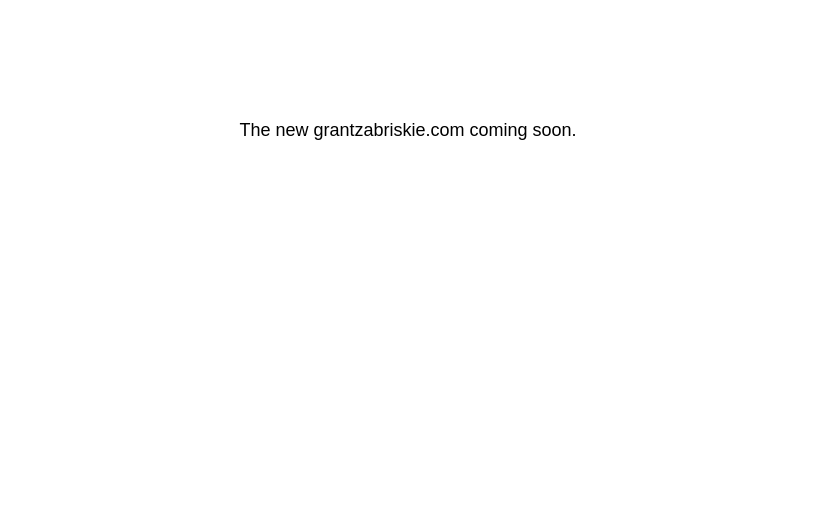
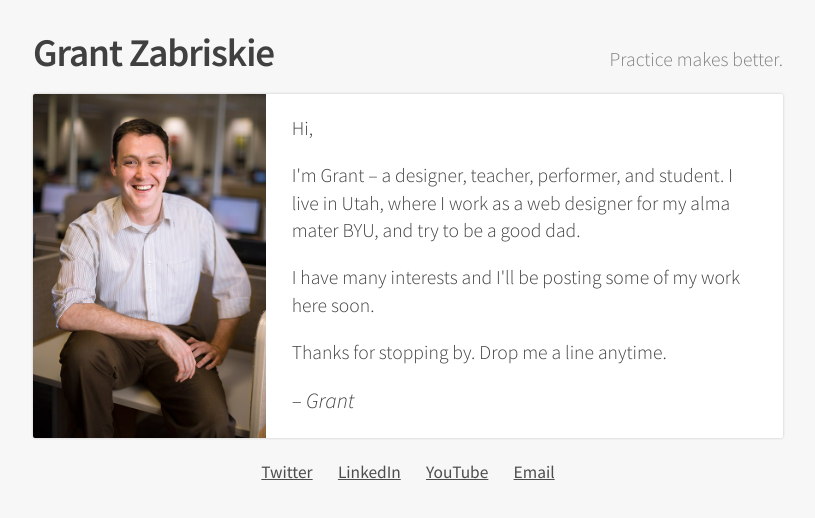
Before and after one commit to gzabrisk/gzabrisk, a plain HTML site: page index.html in a window 1280 px wide. Shown: the whole page, without its empty margins (232-1047 px from the left). Drawn offline with Linux system fonts and the light colour scheme.

Commit message:
Update to index

```diff
--- a/index.html
+++ b/index.html
@@ -1,7 +1,34 @@
 <!DOCTYPE html>
 <head>
-	<title>Grant Zabriskie | Web Designer</title>
+	<meta charset="utf-8">
+	<title>Grant Zabriskie</title>
+	<link href="css/style.css" type="text/css" rel="stylesheet" />
+	<link href='http://fonts.googleapis.com/css?family=Source+Sans+Pro:300,400,600,300italic,400italic,600italic' rel='stylesheet' type='text/css'>
 </head>
 <body>
-	<p style="font-family: Arial; margin-top: 120px; text-align: center; font-size: 18px;">The new grantzabriskie.com coming soon.</p>
+	<header>
+		<h1>Grant Zabriskie</h1>
+		<p>Practice makes better.</p>
+	</header>
+
+	<section class="welcome">
+		<div class="pic"></div>
+		<div class="letter">
+			<h1>Hi,</h1>
+			<p>I'm Grant &ndash; a designer, teacher, performer, and student. I live in Utah, where I work as a web designer for my alma mater BYU, and try to be a good dad.</p>
+
+			<p>I have many interests and I'll be posting some of my work here soon.</p>
+
+			<p>Thanks for stopping by. Drop me a line anytime.</p>
+
+			<p class="name">&ndash; Grant</p>
+		</div>
+	</section>
+
+	<ul class="social">
+		<li><a href="https://twitter.com/grantzabriskie">Twitter</a></li>
+		<li><a href="https://www.linkedin.com/profile/view?id=49983394">LinkedIn</a></li>
+		<li><a href="https://www.youtube.com/user/gzabrisk/">YouTube</a></li>
+		<li><a href="mailto:gzabrisk@gmail.com">Email</a></li>
+	</ul>
 </body>
```
